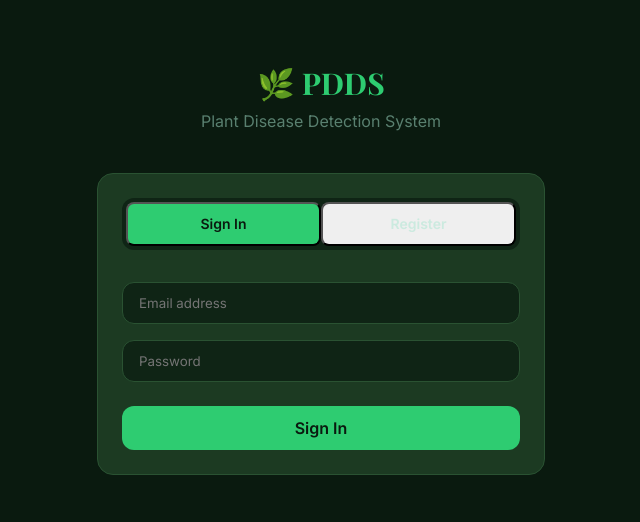
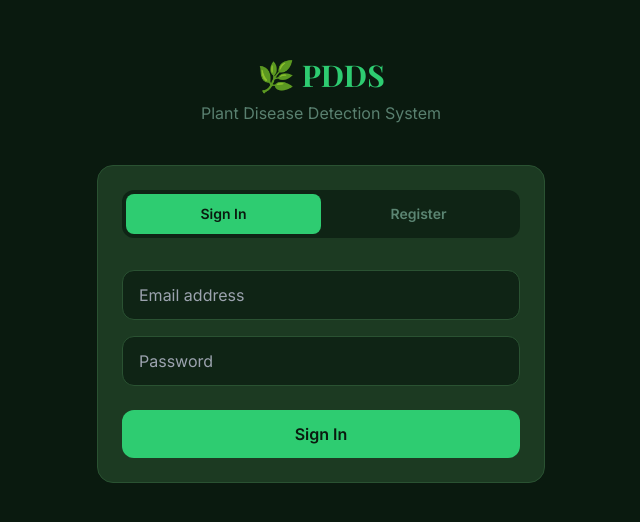
Before and after one commit to AgastyaKancharla/pdds, a Next.js app in the folder apps/web/: page /login in a window 1280 px wide. Shown: the part 130-652 px from the top of the page, without its empty margins (319-959 px from the left). Built offline with nearby package versions, Linux system fonts and the light colour scheme; no server answers.

Commit message:
fix: replace raw CSS with proper Tailwind directives

```diff
--- a/apps/web/app/globals.css
+++ b/apps/web/app/globals.css
@@ -1,62 +1,62 @@
-/* PDDS Global Styles */
-*, *::before, *::after { box-sizing: border-box; margin: 0; padding: 0; }
-html { scroll-behavior: smooth; }
-body { background-color: #0A1A0F; color: #F5F0E8; font-family: 'Inter', system-ui, sans-serif; -webkit-font-smoothing: antialiased; line-height: 1.5; }
-a { text-decoration: none; color: inherit; }
-button { cursor: pointer; font-family: inherit; }
-input, textarea { font-family: inherit; }
-.font-display { font-family: 'Playfair Display', Georgia, serif; }
-.font-mono { font-family: 'JetBrains Mono', monospace; }
-.min-h-screen { min-height: 100vh; }
-.flex { display: flex; } .flex-col { flex-direction: column; } .flex-1 { flex: 1; }
-.items-center { align-items: center; } .items-start { align-items: flex-start; }
-.justify-center { justify-content: center; } .justify-between { justify-content: space-between; } .justify-end { justify-content: flex-end; } .justify-start { justify-content: flex-start; }
-.flex-wrap { flex-wrap: wrap; } .flex-shrink-0 { flex-shrink: 0; }
-.grid { display: grid; } .grid-cols-1 { grid-template-columns: repeat(1,minmax(0,1fr)); }
-.gap-2{gap:.5rem} .gap-3{gap:.75rem} .gap-4{gap:1rem} .gap-6{gap:1.5rem} .gap-8{gap:2rem} .gap-12{gap:3rem}
-.p-1{padding:.25rem} .p-4{padding:1rem} .p-6{padding:1.5rem} .p-12{padding:3rem}
-.px-3{padding-left:.75rem;padding-right:.75rem} .px-4{padding-left:1rem;padding-right:1rem} .px-6{padding-left:1.5rem;padding-right:1.5rem} .px-8{padding-left:2rem;padding-right:2rem}
-.py-1{padding-top:.25rem;padding-bottom:.25rem} .py-1\.5{padding-top:.375rem;padding-bottom:.375rem} .py-2{padding-top:.5rem;padding-bottom:.5rem} .py-2\.5{padding-top:.625rem;padding-bottom:.625rem} .py-3{padding-top:.75rem;padding-bottom:.75rem} .py-4{padding-top:1rem;padding-bottom:1rem} .py-5{padding-top:1.25rem;padding-bottom:1.25rem} .py-8{padding-top:2rem;padding-bottom:2rem} .py-10{padding-top:2.5rem;padding-bottom:2.5rem} .py-12{padding-top:3rem;padding-bottom:3rem} .py-16{padding-top:4rem;padding-bottom:4rem} .py-24{padding-top:6rem;padding-bottom:6rem}
-.pl-12{padding-left:3rem} .pr-1{padding-right:.25rem} .pr-4{padding-right:1rem} .pt-4{padding-top:1rem} .pb-2{padding-bottom:.5rem} .pb-4{padding-bottom:1rem} .pb-24{padding-bottom:6rem}
-.mb-1{margin-bottom:.25rem} .mb-2{margin-bottom:.5rem} .mb-3{margin-bottom:.75rem} .mb-4{margin-bottom:1rem} .mb-6{margin-bottom:1.5rem} .mb-8{margin-bottom:2rem} .mb-10{margin-bottom:2.5rem}
-.mt-0\.5{margin-top:.125rem} .mt-1{margin-top:.25rem} .mt-2{margin-top:.5rem} .mt-4{margin-top:1rem} .mt-6{margin-top:1.5rem} .mt-8{margin-top:2rem}
-.mx-auto{margin-left:auto;margin-right:auto}
-.w-2{width:.5rem} .w-8{width:2rem} .w-10{width:2.5rem} .w-16{width:4rem} .w-24{width:6rem} .w-full{width:100%}
-.h-0\.5{height:.125rem} .h-1{height:.25rem} .h-2{height:.5rem} .h-10{height:2.5rem} .h-16{height:4rem} .h-full{height:100%}
-.max-w-xs{max-width:20rem} .max-w-md{max-width:28rem} .max-w-2xl{max-width:42rem} .max-w-3xl{max-width:48rem} .max-w-4xl{max-width:56rem} .max-w-5xl{max-width:64rem} .max-w-6xl{max-width:72rem}
-.max-h-64{max-height:16rem} .min-w-0{min-width:0} .aspect-square{aspect-ratio:1/1}
-.text-xs{font-size:.75rem;line-height:1rem} .text-sm{font-size:.875rem;line-height:1.25rem} .text-lg{font-size:1.125rem;line-height:1.75rem} .text-xl{font-size:1.25rem;line-height:1.75rem} .text-2xl{font-size:1.5rem;line-height:2rem} .text-3xl{font-size:1.875rem;line-height:2.25rem} .text-4xl{font-size:2.25rem;line-height:2.5rem} .text-5xl{font-size:3rem;line-height:1}
-.font-medium{font-weight:500} .font-semibold{font-weight:600} .font-bold{font-weight:700}
-.italic{font-style:italic} .text-center{text-align:center} .text-right{text-align:right}
-.leading-relaxed{line-height:1.625} .leading-tight{line-height:1.25}
-.capitalize{text-transform:capitalize} .truncate{overflow:hidden;text-overflow:ellipsis;white-space:nowrap}
-.antialiased{-webkit-font-smoothing:antialiased}
-.text-red-400{color:#f87171} .text-white{color:#fff}
-.rounded-full{border-radius:9999px} .rounded-lg{border-radius:.5rem} .rounded-xl{border-radius:.75rem} .rounded-2xl{border-radius:1rem}
-.overflow-hidden{overflow:hidden} .overflow-y-auto{overflow-y:auto} .overflow-x-auto{overflow-x:auto}
-.relative{position:relative} .absolute{position:absolute} .sticky{position:sticky}
-.top-1{top:.25rem} .top-6{top:1.5rem} .top-1\/2{top:50%} .right-1{right:.25rem} .bottom-1{bottom:.25rem} .left-1{left:.25rem} .left-4{left:1rem}
-.-translate-y-1\/2{transform:translateY(-50%)} .scale-95{transform:scale(.95)}
-.transition-all{transition:all .15s ease} .duration-200{transition-duration:200ms} .duration-1000{transition-duration:1000ms}
-.hidden{display:none} .inline-flex{display:inline-flex} .block{display:block}
-.object-cover{object-fit:cover} .cursor-pointer{cursor:pointer} .cursor-not-allowed{cursor:not-allowed}
-@keyframes spin{to{transform:rotate(360deg)}}
-@keyframes pulse{0%,100%{opacity:1}50%{opacity:.5}}
-@keyframes fadeUp{from{opacity:0;transform:translateY(20px)}to{opacity:1;transform:translateY(0)}}
-.animate-spin{animation:spin 1s linear infinite}
-.animate-pulse{animation:pulse 2s ease-in-out infinite}
-.animate-fade-up{animation:fadeUp .5s ease-out}
-.btn-primary{display:inline-flex;align-items:center;justify-content:center;background-color:#2ECC71;color:#0A1A0F;font-weight:600;padding:.75rem 1.5rem;border-radius:.75rem;border:none;transition:all .2s ease;font-size:1rem}
-.btn-primary:hover{background-color:#27AE60;box-shadow:0 4px 20px rgba(46,204,113,.25)}
-.btn-primary:active{transform:scale(.95)}
-.btn-secondary{display:inline-flex;align-items:center;justify-content:center;background-color:transparent;color:#F5F0E8;font-weight:500;padding:.75rem 1.5rem;border-radius:.75rem;border:1px solid #2A5232;transition:all .2s ease;font-size:1rem}
-.btn-secondary:hover{border-color:#2ECC71;background-color:#1C3A22}
-.card{background-color:#1C3A22;border:1px solid #2A5232;border-radius:1rem;padding:1.5rem}
-.severity-mild{display:inline-flex;align-items:center;gap:.375rem;padding:.25rem .75rem;border-radius:9999px;font-size:.75rem;font-weight:600;background-color:rgba(232,184,75,.2);color:#F0C040;border:1px solid rgba(232,184,75,.3)}
-.severity-moderate{display:inline-flex;align-items:center;gap:.375rem;padding:.25rem .75rem;border-radius:9999px;font-size:.75rem;font-weight:600;background-color:rgba(234,88,12,.2);color:#fb923c;border:1px solid rgba(234,88,12,.3)}
-.severity-critical{display:inline-flex;align-items:center;gap:.375rem;padding:.25rem .75rem;border-radius:9999px;font-size:.75rem;font-weight:600;background-color:rgba(239,68,68,.2);color:#f87171;border:1px solid rgba(239,68,68,.3)}
-.severity-healthy{display:inline-flex;align-items:center;gap:.375rem;padding:.25rem .75rem;border-radius:9999px;font-size:.75rem;font-weight:600;background-color:rgba(46,204,113,.2);color:#5EE87A;border:1px solid rgba(46,204,113,.3)}
-.space-y-2>*+*{margin-top:.5rem} .space-y-3>*+*{margin-top:.75rem} .space-y-4>*+*{margin-top:1rem} .space-y-6>*+*{margin-top:1.5rem}
-@media(min-width:640px){.sm\:flex-row{flex-direction:row}.sm\:grid-cols-2{grid-template-columns:repeat(2,minmax(0,1fr))}}
-@media(min-width:768px){.md\:grid-cols-2{grid-template-columns:repeat(2,minmax(0,1fr))}.md\:grid-cols-3{grid-template-columns:repeat(3,minmax(0,1fr))}.md\:grid-cols-4{grid-template-columns:repeat(4,minmax(0,1fr))}.md\:text-7xl{font-size:4.5rem;line-height:1}}
-@media(min-width:1024px){.lg\:grid-cols-2{grid-template-columns:repeat(2,minmax(0,1fr))}}
+@tailwind base;
+@tailwind components;
+@tailwind utilities;
+
+@layer base {
+  *, *::before, *::after { box-sizing: border-box; }
+  html { scroll-behavior: smooth; }
+  body { -webkit-font-smoothing: antialiased; }
+  h1,h2,h3,h4 { font-family: 'Playfair Display', Georgia, serif; }
+}
+
+@layer components {
+  .btn-primary {
+    @apply inline-flex items-center justify-center gap-2
+           bg-chlorophyll-500 text-forest-950 font-semibold
+           px-6 py-3 rounded-xl border-0
+           hover:bg-chlorophyll-600 active:scale-95
+           transition-all duration-200 cursor-pointer;
+  }
+  .btn-secondary {
+    @apply inline-flex items-center justify-center gap-2
+           bg-transparent text-parchment font-medium
+           px-6 py-3 rounded-xl border border-forest-700
+           hover:border-chlorophyll-500 hover:bg-forest-800
+           transition-all duration-200 cursor-pointer;
+  }
+  .card {
+    @apply bg-forest-800 border border-forest-700 rounded-2xl p-6;
+  }
+  .severity-mild {
+    @apply inline-flex items-center gap-1.5 px-3 py-0.5 rounded-full
+           text-xs font-semibold bg-amber-500/20 text-amber-400 border border-amber-500/30;
+  }
+  .severity-moderate {
+    @apply inline-flex items-center gap-1.5 px-3 py-0.5 rounded-full
+           text-xs font-semibold bg-orange-500/20 text-orange-400 border border-orange-500/30;
+  }
+  .severity-critical {
+    @apply inline-flex items-center gap-1.5 px-3 py-0.5 rounded-full
+           text-xs font-semibold bg-red-500/20 text-red-400 border border-red-500/30;
+  }
+  .severity-healthy {
+    @apply inline-flex items-center gap-1.5 px-3 py-0.5 rounded-full
+           text-xs font-semibold bg-chlorophyll-500/20 text-chlorophyll-400 border border-chlorophyll-500/30;
+  }
+}
+
+@layer utilities {
+  .font-display { font-family: 'Playfair Display', Georgia, serif; }
+  .font-mono    { font-family: 'JetBrains Mono', monospace; }
+}
+
+@keyframes scan {
+  0%,100% { top: 0%;   opacity: 1; }
+  50%      { top: 100%; opacity: 0.5; }
+}
+@keyframes fadeUp {
+  from { opacity: 0; transform: translateY(20px); }
+  to   { opacity: 1; transform: translateY(0); }
+}
+.animate-scan     { animation: scan 2s ease-in-out infinite; }
+.animate-fade-up  { animation: fadeUp 0.5s ease-out; }
```
